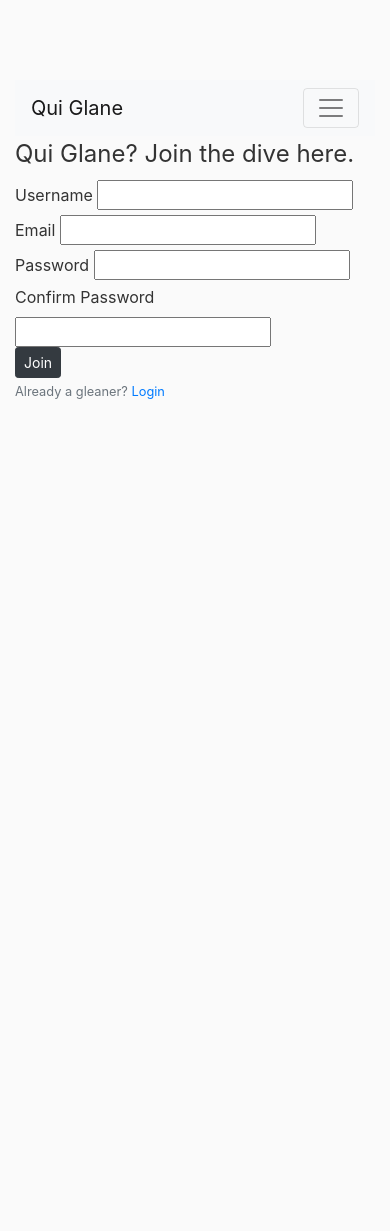
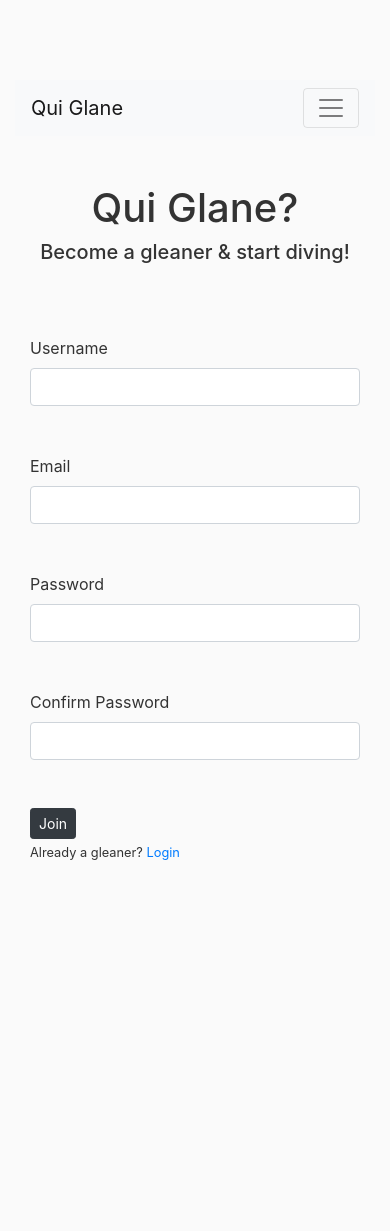
Before and after one commit to BuoyLynn/QuiGlane, a Flask app: page /register in a window 390 px wide. Before the commit the page ends 399 px from the top, so only its background shows below. Run offline with Flask 2, Linux system fonts and the light colour scheme; data that the repository does not hold is empty; some libraries are stand-ins or nearby versions.

Commit message:
CSS In progress

```diff
--- a/server.py
+++ b/server.py
@@ -19,6 +19,7 @@ bcrypt = Bcrypt(app)
 
 @login_manager.user_loader
 def load_user(user_id):
+    """User login manager -> will check for current_user"""
     return User.query.get(int(user_id))
 
 @app.route("/")
@@ -28,10 +29,10 @@ def home():
     return render_template("home.html", title="Go Glean!",
                                         marker=marker)
 
-# API Routes
+
 @app.route('/api/sites-info')
 def site_info():
-    """JSON Route to seed markers on Google Maps API"""
+    """JSON to seed markers on Google Maps API"""
     sites_dives = db.session.query(Site, Dive).outerjoin(Dive).all()
     make_info_json = []
     for site, dive in sites_dives:
@@ -41,8 +42,6 @@ def site_info():
         else:
             dive.dive_time = 'Not Specified'
 
-
-        # print(f"site = {site} type(open_time) = {type(site.open_time)} open_time = {site.open_time} dive_id={dive.dive_id} site_id={site.site_id}")
         if site.open_time or site.close_time:
         # if time is a str, convert to datettime
             if type(site.open_time) == str:
@@ -75,7 +74,7 @@ def site_info():
 
 @app.route('/api/sites-autocomp')
 def site_autocomp():
-    """JSON generation to feed AJAX for autocomplete in new-dive forms"""
+    """JSON to feed autocomplete in new-dive forms"""
     sites = db.session.query(Site.site_name, Site.address).all()
     site_name_auto_json = []
     for site in sites:
@@ -86,9 +85,9 @@ def site_autocomp():
     return jsonify(site_name_auto_json)
 
 
-
 @app.route("/login", methods=["GET", "POST"])
 def login():
+    """Login verification"""
     if current_user.is_authenticated:
         flash(f"Let's get diving { current_user.user_name }!", "success")
         return redirect(url_for("home"))
@@ -107,12 +106,13 @@ def login():
 @app.route("/logout")
 def logout():
     logout_user()
-    flash("See you later gleaner!")
+    flash("See you later gleaner!", "warning")
     return redirect(url_for("home"))
 
 
 @app.route("/register", methods=["GET", "POST"])
 def register():
+    """User verification using forms: Will fail or validate on submit"""
     form = Register()
     if form.validate_on_submit():
         password_hash = bcrypt.generate_password_hash(form.password.data).decode("utf-8")
@@ -131,6 +131,10 @@ def register():
 @app.route("/add-dive/new", methods = ("GET", "POST"))
 @login_required
 def add_dive():
+    """Add new dive reivew
+        1. If site exists, take existing(matching) site_id and add to dive table.
+        2. If site does not exist, add new site, populate site information with the helpload (runs GOOG Places API) then add new dive review.
+    """
     form = Review()
     if request.method == "POST":
     # if form.validate_on_submit():
@@ -161,13 +165,14 @@ def add_dive():
 
             create_site = Site(site_name=dive_name, address=dive_address)
             db.session.add(create_site)
+            db.session.commit()
+
+            created_site = Site.query.filter(Site.site_name==dive_name, Site.address==dive_address).first()
 
             # run goog places api on new site to populate remaining fields
-            run_goog_places_api(dive_name, dive_address, create_site.site_id)
+            run_goog_places_api(dive_name, dive_address, created_site.site_id)
 
-            # Grab new site id to add to dive
-            new_site_id = db.session.query(Site.site_id).filter(Site.site_name==dive_name, Site.address==dive_address).first()[0]
-
+            # add remaining dive review to db
             dive = Dive(
                         dive_day=form.dive_day.data,
                         dive_date=form.dive_date.data,
@@ -176,7 +181,7 @@ def add_dive():
                         safety=form.safety.data,
                         items=form.items.data,
                         user_id=current_user.user_id,
-                        site_id = new_site_id
+                        site_id = created_site.site_id
                         )
 
             db.session.add(dive)
@@ -186,16 +191,13 @@ def add_dive():
         flash(f"Thanks, {current_user.user_name}! Your dive has been added to your profile. You can now look up similar dives.", "success")
         return redirect(url_for("dive_cards", user_id=current_user.user_id))
 
-    # if fails to validate stay in newdive and flash (not working...keeps flaishing all the time...)
-    # elif not form.validate_on_submit():
-    #     flash(f"Looks like there was something missing from you dive review. Please try again.", "warning")
-
     return render_template("newdive.html", title="Save the Dive!", form=form)
 
 
 @app.route("/dive-cards/<int:user_id>")
 @login_required
 def dive_cards(user_id):
+    """User's profile page loads all dive reviews as cards (see template)"""
     user = User.query.filter_by(user_id=user_id).first_or_404()
     dives = Dive.query.filter_by(user_id=user_id).all()
     return render_template('profile.html', title=user.user_name, dives=dives)
@@ -204,6 +206,7 @@ def dive_cards(user_id):
 @app.route("/dive-cards/<int:dive_id>/update", methods=["GET", "POST"])
 @login_required
 def update_dive(dive_id):
+    """Update dive review while verifying current_user as author"""
     update_dive = Dive.query.get(dive_id)
     site = Site.query.filter_by(site_id=update_dive.site_id).first()
     if update_dive.user_id != current_user.user_id:
@@ -240,6 +243,7 @@ def update_dive(dive_id):
 @app.route("/dive-cards/<int:dive_id>/delete", methods=["POST"])
 @login_required
 def delete_dive(dive_id):
+    """Delete dive while verifying that current_user is author of dive"""
     delete_dive = Dive.query.get(dive_id)
     if delete_dive.user_id != current_user.user_id:
 
@@ -256,6 +260,7 @@ def delete_dive(dive_id):
 @app.route("/site-cards/<int:site_id>")
 @login_required
 def get_site_cards(site_id):
+    """Via user's dive, allow access to other dive reivews matching the site"""
     site = Site.query.filter_by(site_id=site_id).first_or_404()
     site_dives = Dive.query.filter_by(site_id=site_id).all()
     return render_template('dives-from-card.html', title=site.site_name, site_dives=site_dives, site=site)
--- a/static/js/googMaps.js
+++ b/static/js/googMaps.js
@@ -15,7 +15,7 @@ function initMap(){
 
     // draw base map centering to NY
     var map = new google.maps.Map(document.getElementById("map"),{
-        center: new google.maps.LatLng(40.7829, -73.9654),
+        center: new google.maps.LatLng(40.7645, -73.9745),
         zoom: 15
     }); // close base map
 
--- a/static/main.css
+++ b/static/main.css
@@ -9,3 +9,19 @@ body {
   color: #333333;
   margin-top: 5rem;
 }
+
+#register-header, #login-header{
+  text-align: center;
+}
+
+#register-sub-header, #login-sub-header{
+  text-align: center;
+}
+
+.register, .login, .base{
+  padding-bottom: 10rem;
+}
+
+.redirect{
+  color:#86c18c;
+}
--- a/templates/base.html
+++ b/templates/base.html
@@ -26,7 +26,7 @@
 
 </head>
 <body>
-	<div class="container">
+	<div class="container base">
 	<header class="navbar-header"></header>
 
 	<nav class="navbar navbar-expand-lg navbar-light bg-light">
@@ -55,7 +55,7 @@
 		</nav>
 </header>
 
-	 <!-- Start BS container for content -->
+<!-- Flash messages -->
 
 	<div class="flashing">
 	{% with message = get_flashed_messages(with_categories=true) %}
@@ -76,12 +76,13 @@
 	</div>
 </div>
 
-	<!-- jQuery first, then Popper.js, then Bootstrap JS -->
-	<script
+<!-- jQuery first, then Popper.js, then Bootstrap JS -->
+<script
 src="https://code.jquery.com/jquery-3.4.1.js"
 integrity="sha256-WpOohJOqMqqyKL9FccASB9O0KwACQJpFTUBLTYOVvVU="
 crossorigin="anonymous"></script>
 <script src="https://cdn.jsdelivr.net/npm/popper.js@1.16.0/dist/umd/popper.min.js" integrity="sha384-Q6E9RHvbIyZFJoft+2mJbHaEWldlvI9IOYy5n3zV9zzTtmI3UksdQRVvoxMfooAo" crossorigin="anonymous"></script>
+<script src="https://maxcdn.bootstrapcdn.com/bootstrap/4.0.0/js/bootstrap.min.js" integrity="sha384-JZR6Spejh4U02d8jOt6vLEHfe/JQGiRRSQQxSfFWpi1MquVdAyjUar5+76PVCmYl" crossorigin="anonymous"></script>
 <script src="https://stackpath.bootstrapcdn.com/bootstrap/4.4.1/js/bootstrap.min.js" integrity="sha384-wfSDF2E50Y2D1uUdj0O3uMBJnjuUD4Ih7YwaYd1iqfktj0Uod8GCExl3Og8ifwB6" crossorigin="anonymous"></script>
 
 <!-- JS file from easyautocomplete for "newdive.html"-->
--- a/templates/register.html
+++ b/templates/register.html
@@ -1,90 +1,119 @@
 {% extends "base.html" %}
 
 {% block content %}
-<div>
+<div class="container register">
+	<br>
+	<br>
+	<h1 id="register-header">Qui Glane? </h1>
+	<h5 id="register-sub-header">Become a gleaner & start diving!</h5>
+	<br>
+	<br>
+
 <form action="" method="POST"> <!--action="" will send to the same route-->
 	{{ form.hidden_tag() }} <!--hidden_tag() method adds a CSRF token-->
-	<fieldset class="form">
 
-		<legend>Qui Glane? Join the dive here.</legend>
-
-		<div class="form">
+	<!-- Create Unique Username (for validation requirments, go to forms) -->
+	<div class="form-row">
+		<div class="form-group col-md-4"></div>
+		<div class="form-group col-md-4">
 			{{ form.user_name.label }}
-
 			{% if form.user_name.errors %}
 			<div class="input-error">
 				{% for error in form.user_name.errors %}
+				{{ form.user_name(class="form-control form-control-md is-invalid") }}
 				<span class="error-message" style="color:red; font-size: small">
 				{{ error }}
 				</span>
 				{% endfor %}
 			</div>
 			{% else %}
-				{{ form.user_name }}
+				{{ form.user_name(class="form-control form-control-md") }}
 			{% endif %}
 		</div>
+		<div class="form-group col-md-4"></div>
+	</div>
 
-		<div class="form">
+
+	<!-- Create Unique Email (for validation requirments, go to forms) -->
+	<div class="form-row">
+		<div class="form-group col-md-4"></div>
+		<div class="form-group col-md-4">
 			{{ form.email.label }}
-
 			{% if form.email.errors %}
 			<div class="input-error">
 				{% for error in form.email.errors %}
+				{{ form.email(class="form-control form-control-md is-invalid") }}
 				<span class="error-message" style="color:red; font-size: small">
 				{{ error }}
 				</span>
 				{% endfor %}
 			</div>
 			{% else %}
-				{{ form.email }}
+				{{ form.email(class="form-control form-control-md") }}
 			{% endif %}
 		</div>
+		<div class="form-group col-md-4"></div>
+	</div>
 
-		<div class="form">
+	<!-- Create Password -->
+	<div class="form-row">
+		<div class="form-group col-md-4"></div>
+		<div class="form-group col-md-4">
 			{{ form.password.label }}
-
 			{% if form.password.errors %}
 			<div class="input-error">
 				{% for error in form.password.errors %}
+				{{ form.password(class="form-control form-control-md is-invalid") }}
 				<span class="error-message" style="color:red; font-size: small">
 				{{ error }}
 				</span>
 				{% endfor %}
 			</div>
 			{% else %}
-				{{ form.password }}
+				{{ form.password(class="form-control form-control-md") }}
 			{% endif %}
 		</div>
+		<div class="form-group col-md-4"></div>
+	</div>
 
-		<div class="form">
+	<!-- Confirm Password -->
+	<div class="form-row">
+		<div class="form-group col-md-4"></div>
+		<div class="form-group col-md-4">
 			{{ form.confirm_password.label }}
-
 			{% if form.confirm_password.errors %}
 			<div class="input-error">
 				{% for error in form.confirm_password.errors %}
+				{{ form.confirm_password(class="form-control form-control-md is-invalid") }}
 				<span class="error-message" style="color:red; font-size: small">
 				{{ error }}
 				</span>
 				{% endfor %}
 			</div>
 			{% else %}
-				{{ form.confirm_password }}
+				{{ form.confirm_password (class="form-control form-control-md") }}
 			{% endif %}
 	</div>
+	<div class="form-group col-md-4"></div>
+	</div>
 
-	</fieldset>
-
-	<div class="form">
+	<!-- Submit button -->
+	<div class="form-row">
+		<div class="form-group col-md-4"></div>
+		<div class="form-group col-md-4">
 		{{ form.submit(class="btn btn-dark btn-sm") }}
+		<br>
+		<p id="already-user-message"><small>Already a gleaner?
+			<a class="redirect-login" href="{{ url_for('login') }}">Login</a>
+		</small></p>
+		</div>
+		<div class="form-group col-md-4"></div>
 	</div>
 
 </form>
-	</div>
-	<div class="text-muted">
-		<p><small>Already a gleaner?
-			<a class="redirect-login" href="{{ url_for('login') }}">Login</a>
-		</small></p>
+
 </div>
 
 
+
 {% endblock %}
```
Also changed, not shown: helpload.py (+14 -18 lines), templates/dives-from-card.html (+5 -2 lines), templates/home.html (+8 -4 lines), templates/login.html (+44 -25 lines), templates/newdive.html (+33 -19 lines), templates/profile.html (+8 -11 lines). Lines whose indentation alone changed are shown as unchanged.
